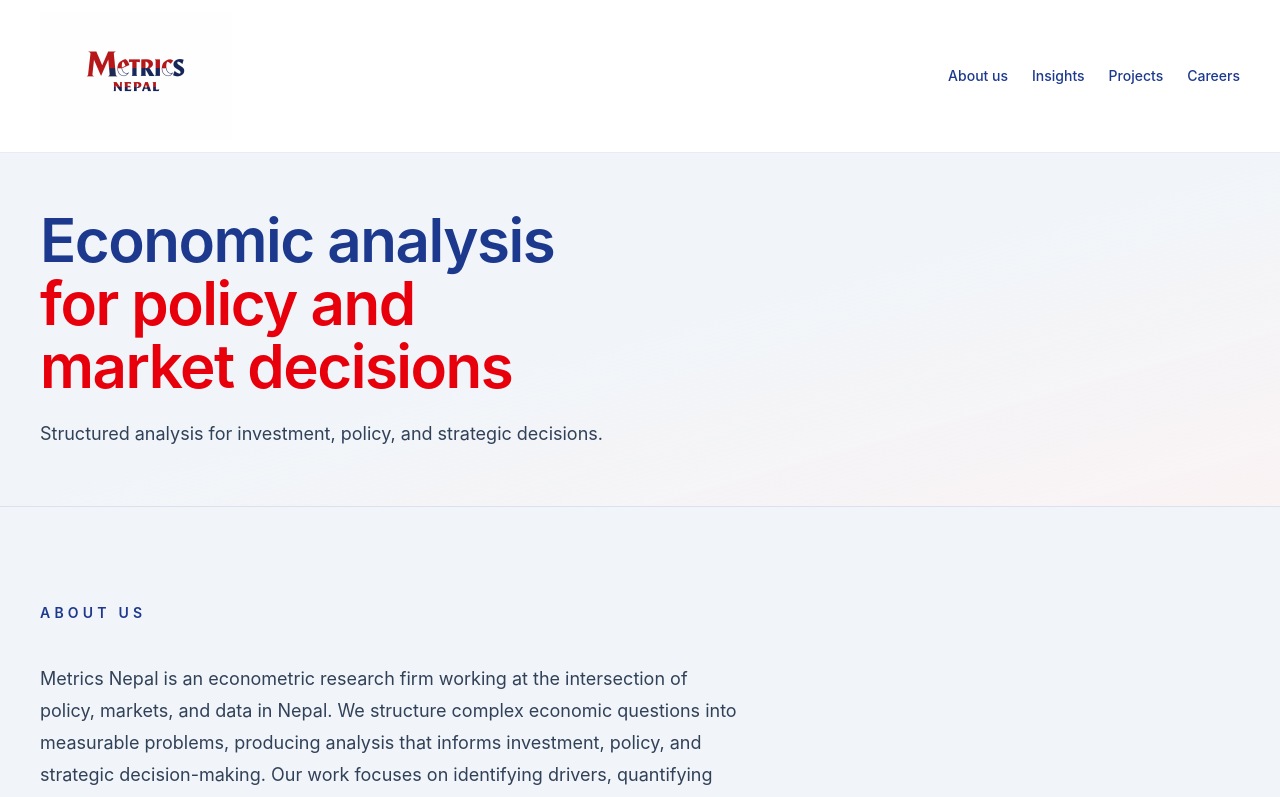
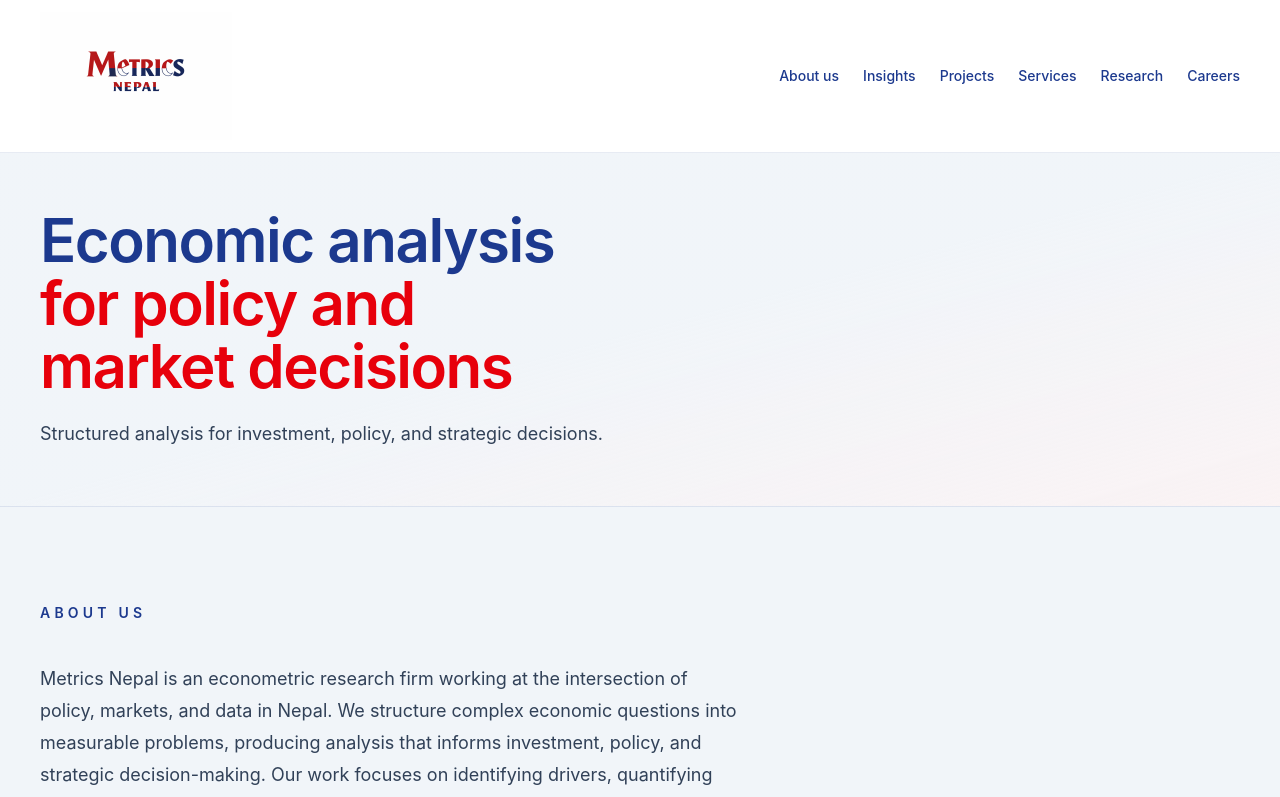
Before and after one commit to sgaut002/metrics-nepal-site, a React (Vite) app: page / in a window 1280 px wide. Shown: the top 797 px of the page. Built offline with nearby package versions, Linux system fonts and the light colour scheme.

Commit message:
Add services and research nav links

```diff
--- a/src/App.jsx
+++ b/src/App.jsx
@@ -21,6 +21,8 @@ const NAV_ITEMS = [
   { label: "About us", href: "#about" },
   { label: "Insights", href: "#insights" },
   { label: "Projects", href: "#papers" },
+  { label: "Services", href: "/" },
+  { label: "Research", href: "/" },
   { label: "Careers", href: "#careers" },
 ];
 
```
